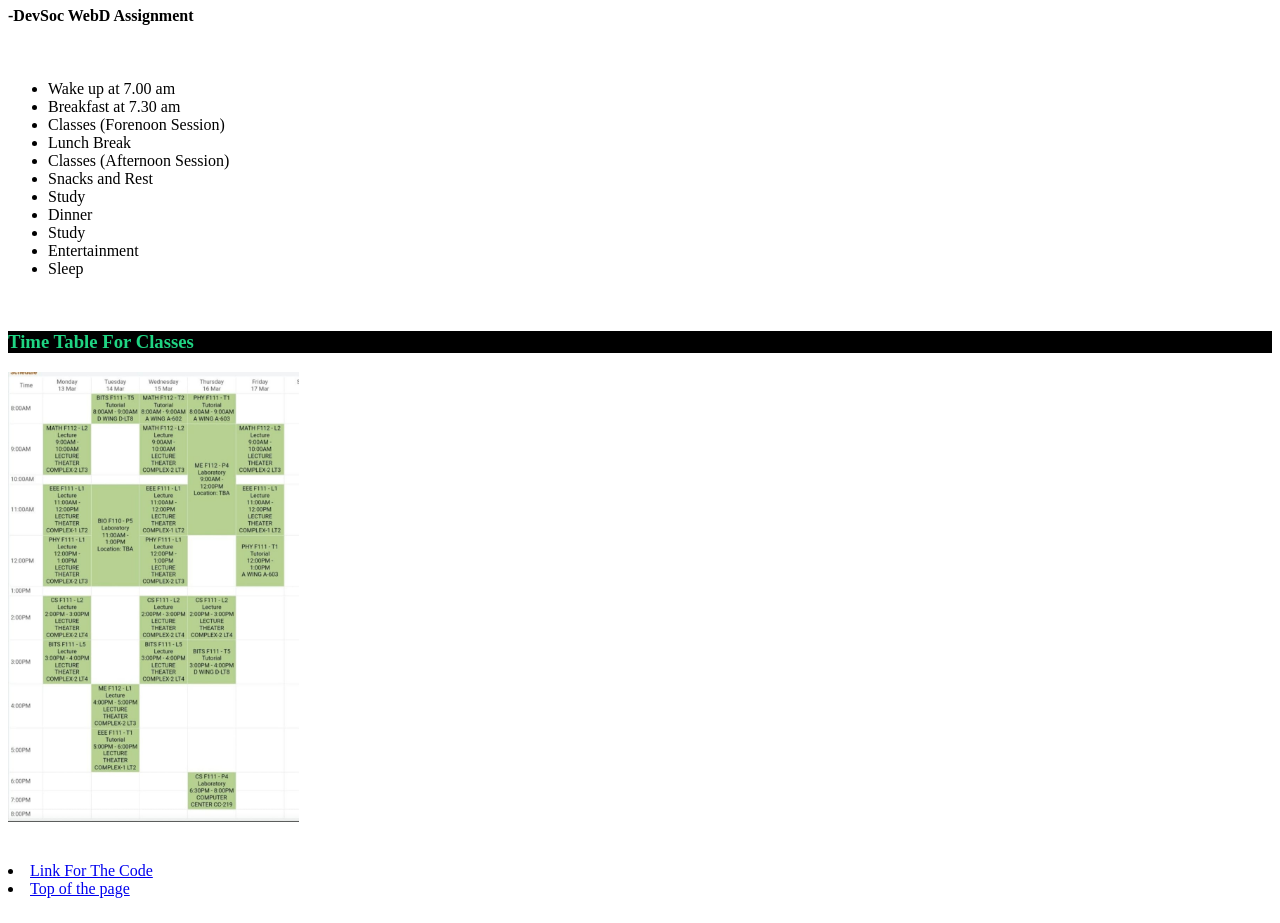
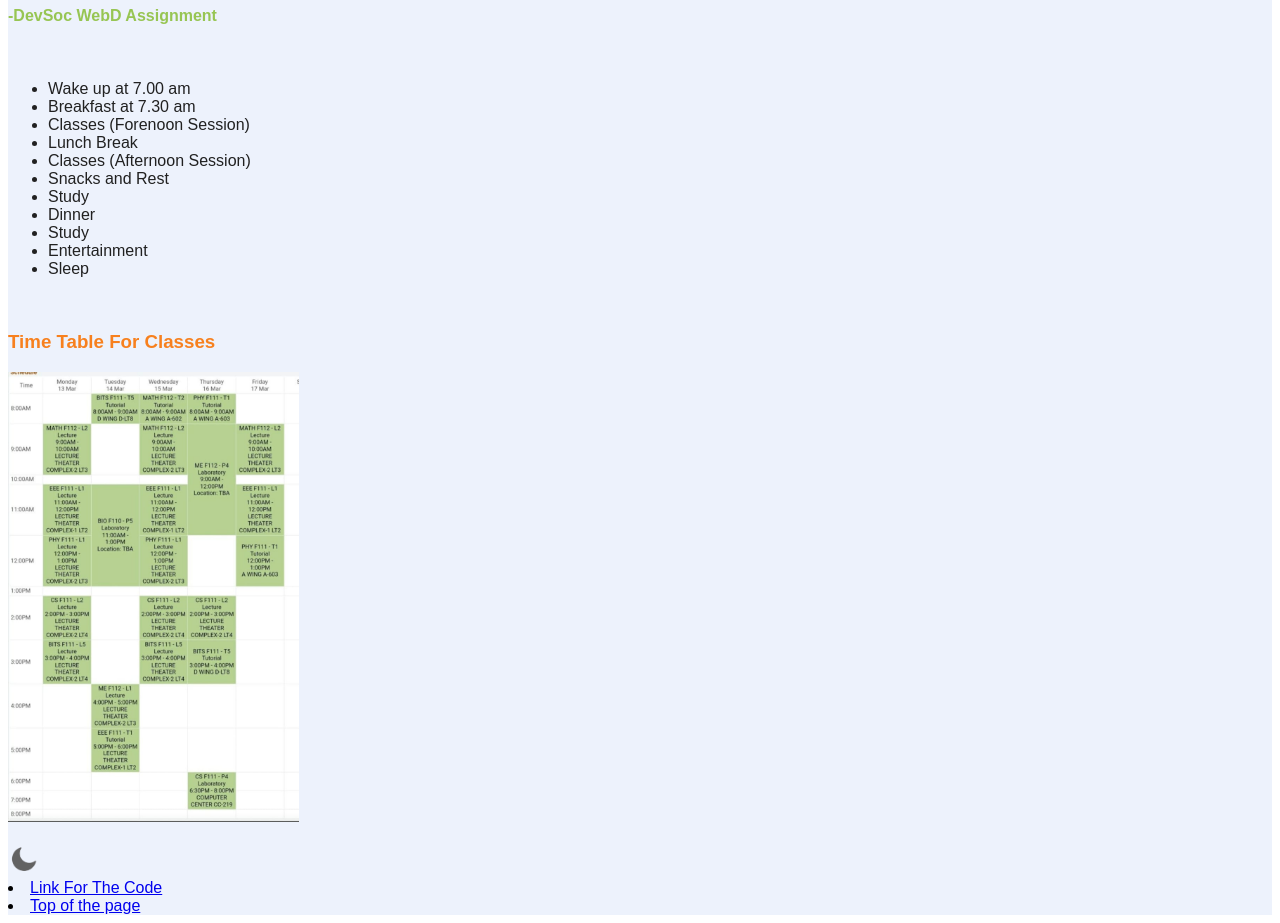
Before and after one commit to 26rishiii/Daily-Schedule, a plain HTML site: page index.html in a window 1280 px wide. Shown: the part 73-996 px from the top of the page. Drawn offline with Linux system fonts and the light colour scheme.

Commit message:
Added dark mode

```diff
--- a/index.html
+++ b/index.html
@@ -5,17 +5,14 @@
     <meta http-equiv="X-UA-Compatible" content="IE=edge">
     <meta name="viewport" content="width=device-width, initial-scale=1.0">
     <title>Schedule</title>
-    <style>
-        h1,h3{
-            color: rgb(31, 213, 131);
-            background: rgb(0, 0, 0);
-        }
-    </style>
+    <link rel="stylesheet" href="style.css">
 </head>
 
 
 
 <body>
+
+  <div class="main">
     <h1 id="top">My Daily Schedule</h1>
     <h4>-DevSoc WebD Assignment</h4>
     <br>
@@ -37,8 +34,25 @@
     <img src="./images/time table.jpg" height="450" alt="Time Table">
     <br>
     <br>
-    <br>
+    <img src="images/moon.png" alt="Dark Mode" id="moon">
     <li><a href="https://github.com/26rishiii/Daily-Schedule" target="_blank">Link For The Code</a></li>
     <li><a href="#top">Top of the page</a></li>
+  </div>
+
+  <script>
+
+    var moon =document.getElementById("moon");
+    moon.onclick = function(){
+       document.body.classList.toggle("dark-mode");
+       if(document.body.classList.contains("dark-mode")){
+        moon.src = "images/sun.png";
+       }
+       else{
+        moon.src = "images/moon.png";
+       }
+    }
+
+  </script>
+
 </body>
 </html>
--- /dev/null
+++ b/style.css
@@ -0,0 +1,31 @@
+h1,h3{
+    color: #f7801e;
+}
+
+
+h4 {
+    color: rgb(151, 197, 83);
+}
+
+#moon{
+    width: 30px;
+    cursor: pointer;
+}
+
+:root{
+    --primary-colour: #edf2fc;
+    --secondary-colour: #212121;
+}
+.dark-mode{
+    --primary-colour: #000106;
+    --secondary-colour: #fff;
+}
+
+.main{
+    background: var(--primary-colour);
+    font-family: sans-serif;
+}
+
+ul li{
+    color: var(--secondary-colour);
+}
```
Also changed, not shown: images/moon.png (added), images/sun.png (added).
